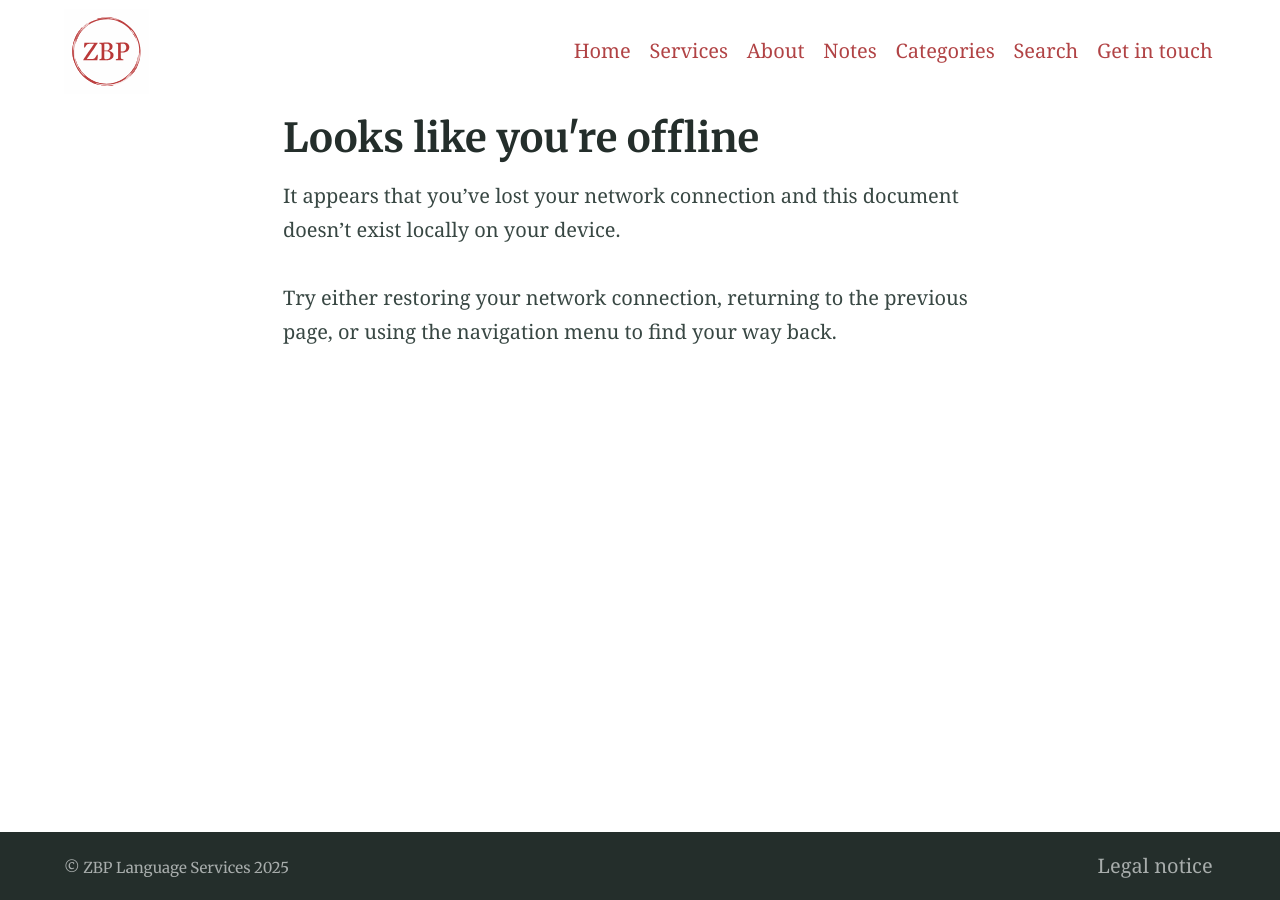
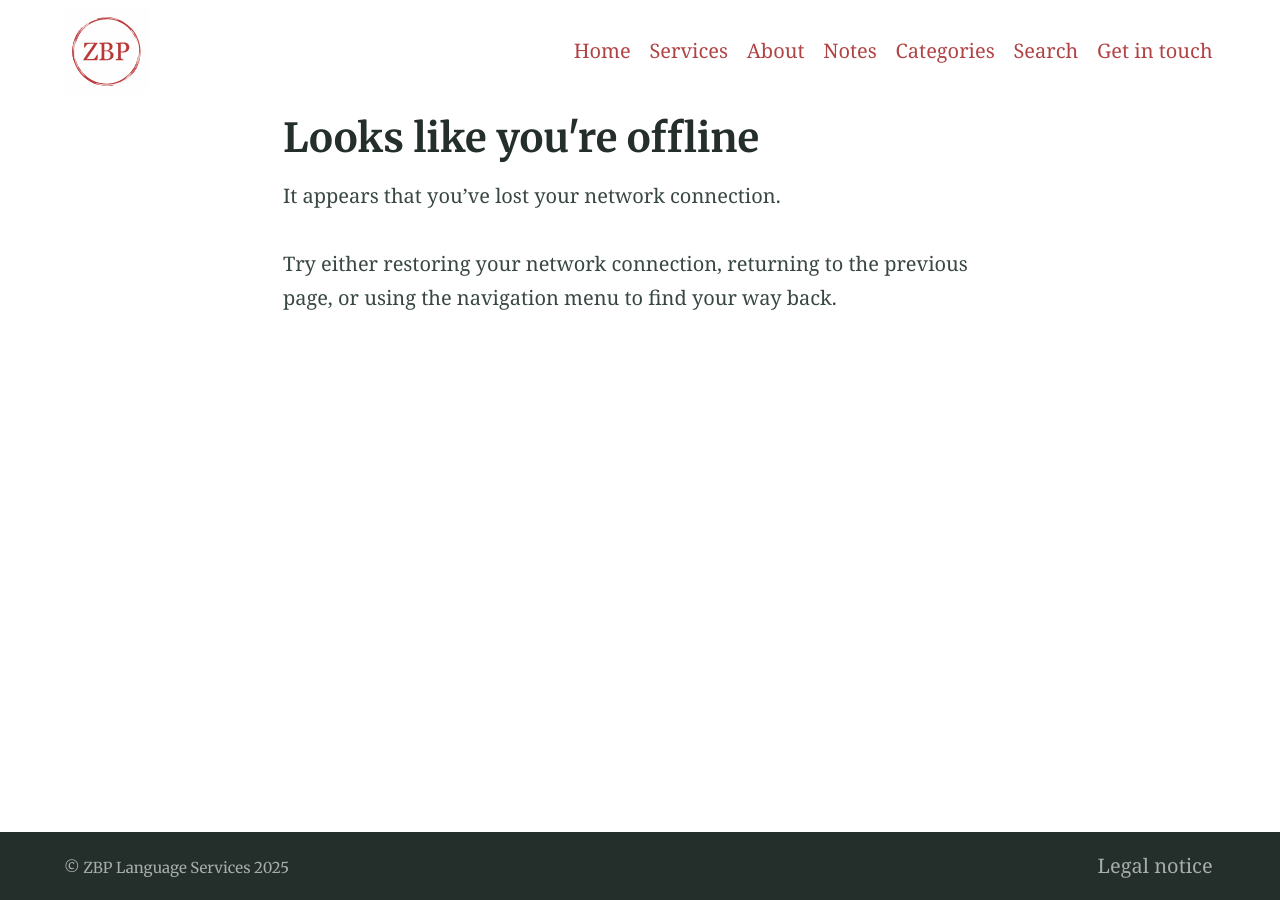
Before and after one commit to Website-2/zbp-language-services.github.io, a Jekyll site: the page built from offline.md, in a window 1280 px wide. Built offline with Jekyll 4.4.1, drawn with Linux system fonts in a browser that asks for light colours.

Commit message:
Text update

```diff
--- a/offline.md
+++ b/offline.md
@@ -4,6 +4,6 @@ indexing: false
 sitemap: false
 ---
 
-It appears that you've lost your network connection and this document doesn't exist locally on your device.
+It appears that you've lost your network connection.
 
 Try either restoring your network connection, returning to the previous page, or using the navigation menu to find your way back.
```
